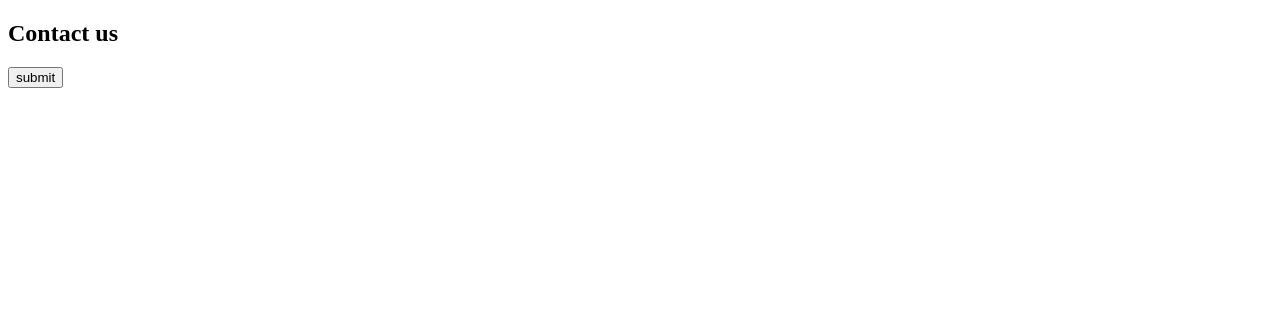
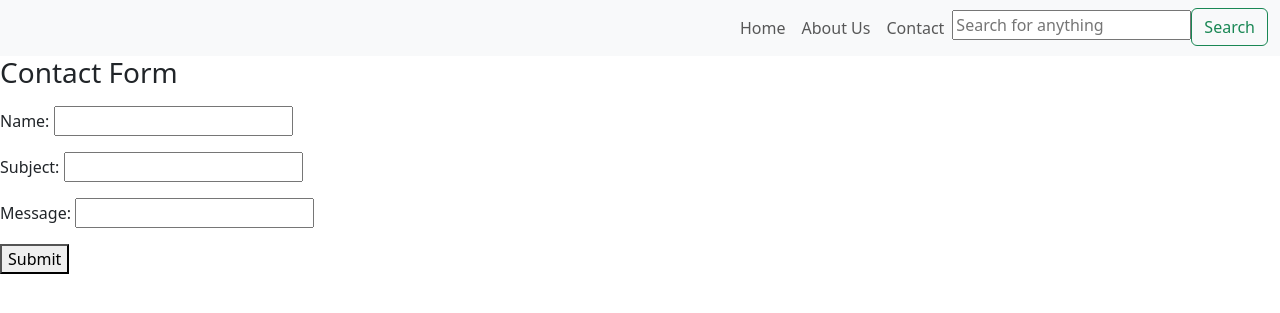
Before and after one commit to investor-uyah/PriceStore, a Django app: page /contact/ in a window 1280 px wide. Shown: the top 313 px of the page. Run offline with Django 5.2, Linux system fonts and the light colour scheme; a user stored in the database is signed in.

Commit message:
bulk updates including prices and price-update page

```diff
--- a/Main/admin.py
+++ b/Main/admin.py
@@ -1,10 +1,13 @@
 from django.contrib import admin
-from .models import Memebers
+from .models import Memebers, Price
 
 # Register your models here.
 
 class MemberAdmin(admin.ModelAdmin):
     list_display = ('shopname', 'ownersname', 'phone', 'joined_date', 'bio')
 
+class PriceAdmin(admin.ModelAdmin):
+    list_display = ('foodstuff', 'price', 'description', 'author')
 
 admin.site.register(Memebers, MemberAdmin)
+admin.site.register(Price, PriceAdmin)
--- a/Main/forms.py
+++ b/Main/forms.py
@@ -1,4 +1,6 @@
 from django import forms
+from datetime import datetime
+from .models import Price
 
 TOPIC_CHOICES = (
     ('general', 'General enquiry'),
@@ -7,6 +9,22 @@ TOPIC_CHOICES = (
 )
 
 class ContactForm(forms.Form):
+    name=forms.CharField(initial='Enter your name'),
     topic=forms.ChoiceField(choices=TOPIC_CHOICES),
     message=forms.CharField(widget=forms.Textarea(), initial="Replace with your feedback"),
-    sender=forms.EmailField(required='FALSE', initial='user@example.com'),
+    sender=forms.EmailField(initial='user@example.com'),
+
+# class PurchaseForm(forms.Form):
+    food_name=forms.CharField(label="Name of foodstuff you purchased"),
+    price=forms.IntegerField(label="Price"),
+    day=forms.DateField(label="day of purchase", initial=datetime.now),
+
+class PurchaseForm(forms.ModelForm):
+    class Meta:
+        model = Price
+        fields = ['foodstuff', 'price', 'description', 'author']
+
+class StoreForm(forms.Form):
+    item_name=forms.CharField(label="Name of foodstuff listed"),
+    item_price=forms.IntegerField(label="Price of foodstuff being listed (per bag, carton, etc."),
+    list_day=forms.DateField(initial=datetime.now),
--- a/Main/templates/contact.html
+++ b/Main/templates/contact.html
@@ -1,14 +1,32 @@
+{% extends "master.html" %}
+
+{% block content %}
 <!DOCTYPE html PUBLIC "-//W3C//DTD html 4.01//en">
 <html lang="en">
 <head>
-    <title>Contact us</title>
+
 </head>
 <body>
-    <h2>Contact us</h2>
+    <h3>Contact Form</h3>
+    <p>
     <form action="." method="POST">
         {% csrf_token %}
-        <ul>{{ form.as_table}}</ul>
-        <p><input type="submit" value="submit"></p>
+        <p>
+        <label for="name">Name:</label>
+        <input type="text" id="name" name="name" required><br>
+        </p>
+        <p>
+        <label for="subject">Subject:</label>
+        <input type="text" id="subject" name="subject" required><br>
+        </p>
+        <p>
+        <label for="message">Message:</label>
+        <input type="text" id="message" name="message"><br>
+        </p>
+
+        <button type="submit">Submit</button>
     </form>
+    </p>
 </body>
 </html>
+{% endblock %}
--- a/Main/templates/master.html
+++ b/Main/templates/master.html
@@ -1,14 +1,55 @@
 <!DOCTYPE html>
-<html>
+<html lang="en">
     <head>
         <meta charset="'utf-8">
-        <title>{% block title %} {% endblock %}</title>
+        <meta name="viewport" content="width=device-width, initial-scale=1">
+        <title>The Price Marketplace</title>
+        <link href="https://cdn.jsdelivr.net/npm/bootstrap@5.3.3/dist/css/bootstrap.min.css"
+          rel="stylesheet"
+          integrity="sha384-QWTKZyjpPEjISv5WaRU9OFeRpok6YctnYmDr5pNlyT2bRjXh0JMhjY6hW+ALEwIH"
+          crossorigin="anonymous">
     </head>
     <body>
+        <nav class="navbar navbar-expand-lg bg-body-tertiary">
+            <div class="container-fluid">
+                <button class="navbar-toggler"
+                        type="button"
+                        data-bs-toggle="collapse"
+                        data-bs-target="#navbarNav"
+                        aria-controls="navbarNav"
+                        aria-expanded="false"
+                        aria-label="Toggle navigation">
+                        <span class="navbar-toggler-icon"></span>
+                        </button>
+                        <div class="collapse navbar-collapse" id="navbarNav">
+                            <ul class="navbar-nav ms-auto">
+                                <li class="nav-item">
+                                    <a class="nav-link" href="{% url 'main' %}">Home</a>
+                                </li>
+                                <li class="nav-item">
+                                    <a class="nav-link" href="{% url 'about' %}">About Us</a>
+                                </li>
+                                <li class="nav-item">
+                                    <a class="nav-link" href="{% url 'contact' %}">Contact</a>
+                                </li>
+                                <form method=POST action="{% url 'search_results' %}">
+                                    {% csrf_token %}
+                                    <input type="text" name="searched" placeholder="Search for anything"
+                                    aria-label="Search"><button class="btn btn-outline-success" type="submit">Search</button>
+                                </form>
+                            </ul>
+                        </div>
+
+            </div>
+        </nav>
 
         {% block content %}
         {% endblock %}
 
+        <script src="https://cdn.jsdelivr.net/npm/bootstrap@5.3.3/dist/js/bootstrap.bundle.min.js"
+            integrity="sha384-YvpcrYf0tY3lHB60NNkmXc5s9fDVZLESaAA55NDzOxhy9GkcIdslK1eN7N6jIeHz"
+            crossorigin="anonymous">
+        </script>
 
     </body>
 </html>
--- a/Main/templates/registration/login.html
+++ b/Main/templates/registration/login.html
@@ -6,7 +6,7 @@
 <p>Welcome to the Price Marketplace! Kindly log-in to access our price information service.</p>
 <form action=".", method="POST">
 {% csrf_token %}
-{{ form }}
+{{ form.as_p }}
 
 <button type="submit">Login</button>
 </form>
--- a/Main/templates/registration/signup.html
+++ b/Main/templates/registration/signup.html
@@ -3,6 +3,6 @@
 <p>SignUp to start seeing all the free prices.</p>
 <form method="POST">
     {% csrf_token %}
-    {{form}}
+    {{form.as_p}}
     <button type="submit">Join</button>
 </form>
--- a/Main/urls.py
+++ b/Main/urls.py
@@ -5,9 +5,13 @@ from . import views
 
 urlpatterns = [
     path('', views.main, name="main"),
+    path('purchaseupdate/', views.purchase, name="purchase"),
+    path('prices/', views.prices, name="prices"),
+    path('food-count/', views.food_count, name='food_count'),
     path('members/', views.members, name="members"),
     path('members/details/<int:id>', views.details, name="details"),
     path('contact/', views.contact, name="contact"),
+    path('about/', views.about, name="about"),
     path('search/', views.search_view, name='search_results'),
 
 
--- a/Main/views.py
+++ b/Main/views.py
@@ -1,11 +1,18 @@
-from django.http import HttpResponse
+from django.http import HttpResponse, JsonResponse
 from django.template import loader
 from django.shortcuts import render, redirect
 from django.core.mail import send_mail
 from .models import Memebers
-from .forms import ContactForm
+from .models import Price
+# from .forms import PurchaseForm
+# from .forms import StoreForm
+from django.db.models import Count
+from . import forms
+import datetime
 from django.contrib import auth
 from django.contrib.auth.decorators import login_required
+
+count = 0
 
 # Create your views here.
 @login_required
@@ -38,34 +45,43 @@ def main(request):
 @login_required
 def contact(request):
     if request.method == 'POST':
-        form = ContactForm(request.POST)
+        form = forms.ContactForm(request.POST)
         if form.is_valid():
-            topic = form.cleaned_data['topic']
-            message = form.cleaned_data['message']
-            sender = form.cleaned_data.get('sender', 'noreply@example.com')
-            send_mail (
-                'Feedback from your site, topic: %s' % topic,
+           topic = form.cleaned_data['topic']
+           message = form.cleaned_data['message']
+           sender = form.cleaned_data.get('sender', 'noreply@example.com')
+
+           send_mail (
+                name,
+                topic,
                 message,
                 sender,
                 ['investor@gmail.com']
             )
-            return redirect('main')
+        return redirect('main')
     else:
-        form = ContactForm()
-    return render(request, 'contact.html', {'form':form})
+        form = forms.ContactForm()
+    return render(request, 'contact.html/', {'form':forms.ContactForm})
 
 @login_required
 def search_view(request):
-    query=request.GET.get('q', '')
-    results = []
-    if query:
-        results = Memebers.objects.filter(shopname_icontains=query)
-    return render(request, 'search_results.html', {'results': results, 'query': query})
+    if request.method == 'POST':
+
+        searched = request.POST['searched']
+        entry = Price.objects.filter(name_contains=searched)
+        return render(request, 'search_page.html/', {'searched':searched}, {'entry':entry})
+    else:
+        return render(request, 'main.html/')
+
+@login_required
+def about(request):
+    return render(request, "about.html")
+
 
 # def contact(request):
     template = loader.get_template('contact.html')
     context = {
-        'forms': form,
+        'form': forms.ContactForm,
     }
     return HttpResponse(template.render(context, request))
 
@@ -86,3 +102,30 @@ def logout(request):
     auth.logout(request)
     # redirect to a success page
     return HttpResponseRedirect("/account/loggedout/")
+
+@login_required
+def purchase(request):
+    if request.method == 'POST':
+        form = forms.PurchaseForm(request.POST)
+        if form.is_valid():
+            form.save()
+            return redirect('main')
+    else:
+        form=forms.PurchaseForm(initial={'day': datetime.date.today()})
+
+    return render(request, 'purchaseupdate.html/', {'form':forms.PurchaseForm})
+
+@login_required
+def prices(request):
+    prices = Price.objects.all()
+    return render(request, 'price_page.html/', {'prices': prices})
+
+@login_required
+def food_count(request):
+
+    # Iterate over the Price objects
+    food_items = Price.objects.all().values('foodstuff', 'price')
+    food_counts = list(food_items)
+
+    # Pass the list as a Json object to the template
+    return JsonResponse(food_counts, safe=False)
```
Also changed, not shown: Main/models.py (+14 -7 lines), Main/templates/about.html (added, +33 -0 lines), Main/templates/main.html (+16 -12 lines), Main/templates/price_page.html (added, +68 -0 lines), Main/templates/purchaseupdate.html (added, +28 -0 lines), Main/migrations/0004_alter_memebers_bio_alter_memebers_joined_date_and_more.py (added), Main/templates/the-price-marketplace.PNG (deleted).
